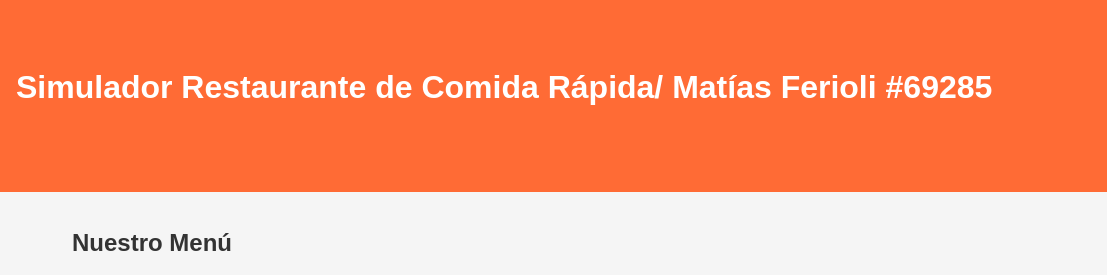
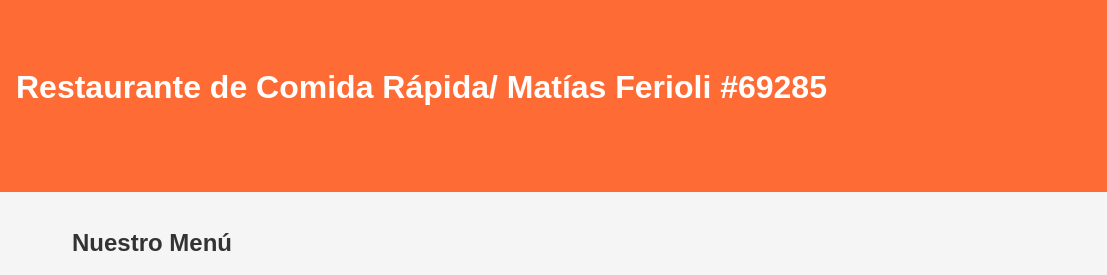
Before and after one commit to MatiFerioli/SegundaEntregaCoderHouseJavascriptMatiasFerioli, a plain HTML site: page index.html in a window 1280 px wide. Shown: the top 275 px of the page, 0-1107 px from the left. Drawn offline with Linux system fonts and the light colour scheme.

Commit message:
correción final

```diff
--- a/index.html
+++ b/index.html
@@ -9,7 +9,7 @@
 </head>
 <body>
     <header>
-        <h1>Simulador Restaurante de Comida Rápida/ Matías Ferioli #69285</h1>
+        <h1>Restaurante de Comida Rápida/ Matías Ferioli #69285</h1>
         <div class="cart-icon">
             <span id="cart-count">0</span>
             <img src="assets/carritosinfondo.png" alt="Carrito">
```
